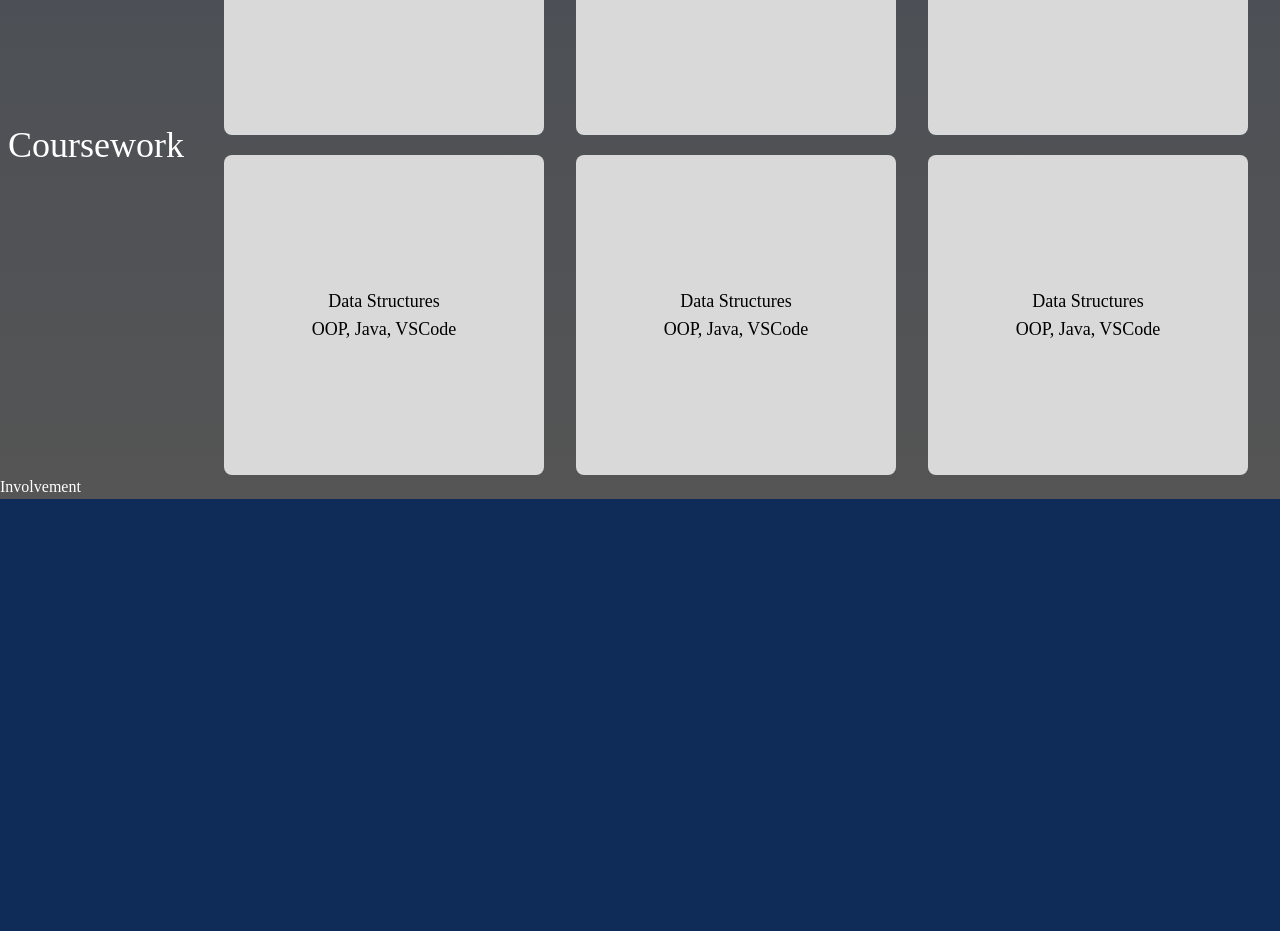
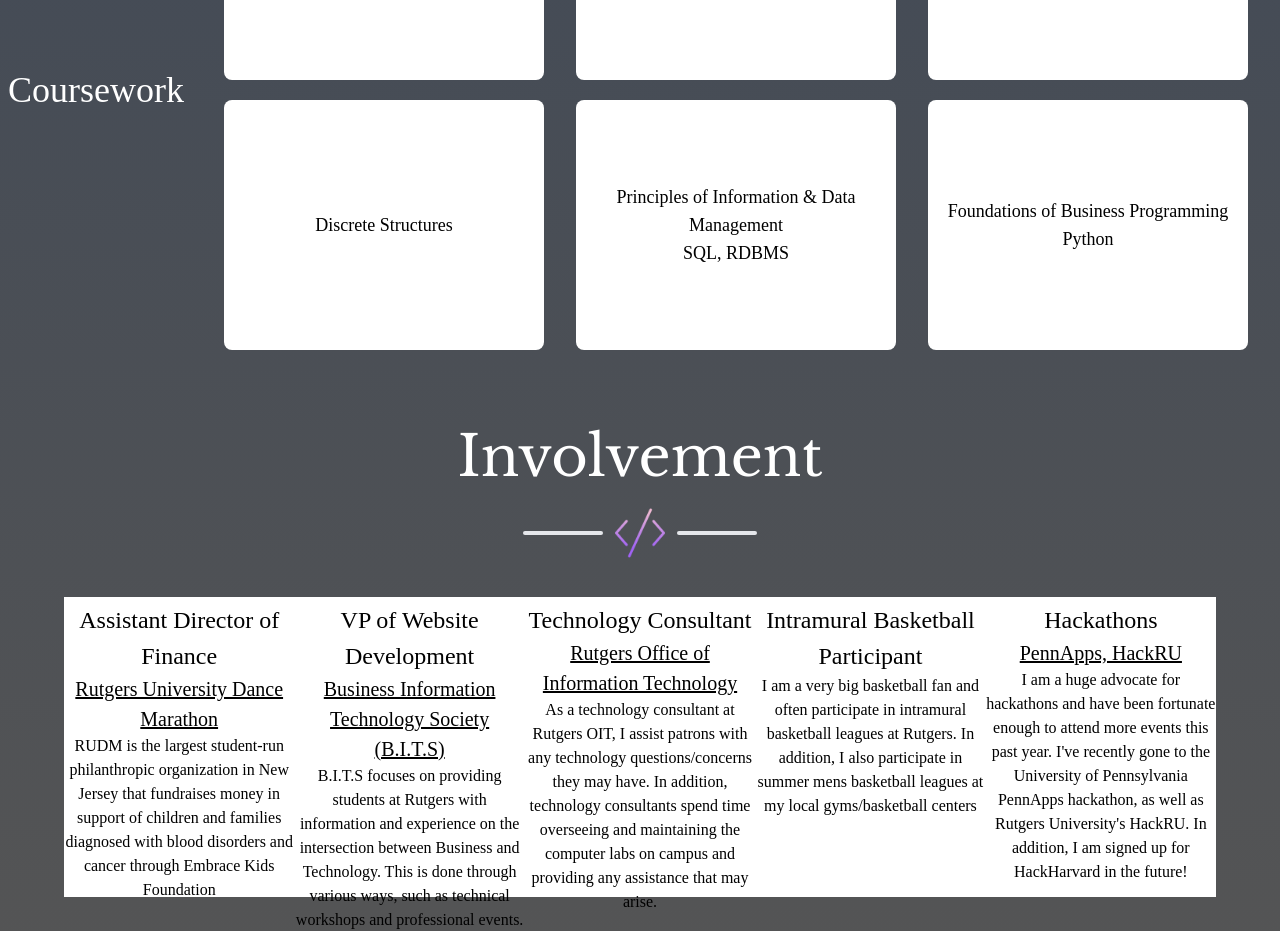
Before and after one commit to Timothytuen03/portfoliov2, a Next.js app: page / in a window 1280 px wide. Shown: the part 3527-4458 px from the top of the page. Before the commit the page ends 4026 px from the top, so only its background shows below. Built offline with nearby package versions, Linux system fonts and the light colour scheme; a web font is replaced by a local one.

Commit message:
prep for vercel

```diff
--- a/src/app/Education.js
+++ b/src/app/Education.js
@@ -39,10 +39,10 @@
                 </div>
             </div>
             <div className='flex flex-col w-[100vw] mt-[20px]'>
-                <div className='flex'>
+                <div className='flex mt-[15px]'>
                     <h1 className='mt-auto mb-auto w-[15vw] text-center text-[36px]'>Coursework</h1>
                     <div className='flex justify-evenly w-[85vw] flex-wrap gap-y-5'>
-                        <div className='bg-[#D9D9D9] lg:w-[320px] lg:h-[320px] flex flex-col justify-center
+                        <div className='bg-white lg:w-[320px] lg:h-[250px] flex flex-col justify-center
                     items-center rounded-lg text-black text-center'
                         onMouseEnter={() => setDSHover(true)}
                         onMouseLeave={() => setDSHover(false)}
@@ -63,105 +63,75 @@
                             </div>
                         </div>
 
-                        <div className='bg-[#D9D9D9] lg:w-[320px] lg:h-[320px] flex flex-col justify-center
+                        <div className='bg-white lg:w-[320px] lg:h-[250px] flex flex-col justify-center
                     items-center rounded-lg text-black text-center'
                         onMouseEnter={() => setCAHover(true)}
                         onMouseLeave={() => setCAHover(false)}
                     >
-                            <h3 className={caHover ? "hidden" : 'text-lg'}>Data Structures</h3>
-                            <p className={caHover ? "hidden" : 'text-lg'}>OOP, Java, VSCode</p>
+                            <h3 className={caHover ? "hidden" : 'text-lg'}>Computer Architecture</h3>
+                            <p className={caHover ? "hidden" : 'text-lg'}>C, Unix, Assembly, Binary, Memory</p>
                             <div className={caHover ? "" : "hidden"}>
-                                <p>Students learn to analyze algorithm efficiency and select appropriate abstract
-                                    data types. The course covers
-                                    data structure tradeoffs and the design of structures for operations like
-                                    insertion and deletion. Advanced topics include combining structures for
-                                    complex problem-solving and predicting algorithm behavior through code
-                                    analysis. Students gain expertise in error detection and resolution,
-                                    ensuring implementations align with intended outcomes. The course culminates
-                                    in tailored designs of data structures and algorithms.
+                                <p>
+
                                 </p>
 
                             </div>
                         </div>
 
-                        <div className='bg-[#D9D9D9] lg:w-[320px] lg:h-[320px] flex flex-col justify-center
+                        <div className='bg-white lg:w-[320px] lg:h-[250px] flex flex-col justify-center
                     items-center rounded-lg text-black text-center'
                         onMouseEnter={() => setAlgosHover(true)}
                         onMouseLeave={() => setAlgosHover(false)}
                     >
-                            <h3 className={algosHover ? "hidden" : 'text-lg'}>Data Structures</h3>
-                            <p className={algosHover ? "hidden" : 'text-lg'}>OOP, Java, VSCode</p>
+                            <h3 className={algosHover ? "hidden" : 'text-lg'}>Design & Analysis of Algorithms</h3>
+                            <p className={algosHover ? "hidden" : 'text-lg'}> </p>
                             <div className={algosHover ? "" : "hidden"}>
-                                <p>Students learn to analyze algorithm efficiency and select appropriate abstract
-                                    data types. The course covers
-                                    data structure tradeoffs and the design of structures for operations like
-                                    insertion and deletion. Advanced topics include combining structures for
-                                    complex problem-solving and predicting algorithm behavior through code
-                                    analysis. Students gain expertise in error detection and resolution,
-                                    ensuring implementations align with intended outcomes. The course culminates
-                                    in tailored designs of data structures and algorithms.
+                                <p>
+
                                 </p>
 
                             </div>
                         </div>
-                        <div className='bg-[#D9D9D9] lg:w-[320px] lg:h-[320px] flex flex-col justify-center
+                        <div className='bg-white lg:w-[320px] lg:h-[250px] flex flex-col justify-center
                     items-center rounded-lg text-black text-center'
                         onMouseEnter={() => setDiscreteHover(true)}
                         onMouseLeave={() => setDiscreteHover(false)}
                     >
-                            <h3 className={discreteHover ? "hidden" : 'text-lg'}>Data Structures</h3>
-                            <p className={discreteHover ? "hidden" : 'text-lg'}>OOP, Java, VSCode</p>
+                            <h3 className={discreteHover ? "hidden" : 'text-lg'}>Discrete Structures</h3>
+                            <p className={discreteHover ? "hidden" : 'text-lg'}> </p>
                             <div className={discreteHover ? "" : "hidden"}>
-                                <p>Students learn to analyze algorithm efficiency and select appropriate abstract
-                                    data types. The course covers
-                                    data structure tradeoffs and the design of structures for operations like
-                                    insertion and deletion. Advanced topics include combining structures for
-                                    complex problem-solving and predicting algorithm behavior through code
-                                    analysis. Students gain expertise in error detection and resolution,
-                                    ensuring implementations align with intended outcomes. The course culminates
-                                    in tailored designs of data structures and algorithms.
+                                <p>
+
                                 </p>
 
                             </div>
                         </div>
 
-                        <div className='bg-[#D9D9D9] lg:w-[320px] lg:h-[320px] flex flex-col justify-center
+                        <div className='bg-white lg:w-[320px] lg:h-[250px] flex flex-col justify-center
                     items-center rounded-lg text-black text-center'
                         onMouseEnter={() => setDBHover(true)}
                         onMouseLeave={() => setDBHover(false)}
                     >
-                            <h3 className={dbHover ? "hidden" : 'text-lg'}>Data Structures</h3>
-                            <p className={dbHover ? "hidden" : 'text-lg'}>OOP, Java, VSCode</p>
+                            <h3 className={dbHover ? "hidden" : 'text-lg'}>Principles of Information & Data Management</h3>
+                            <p className={dbHover ? "hidden" : 'text-lg'}>SQL, RDBMS</p>
                             <div className={dbHover ? "" : "hidden"}>
-                                <p>Students learn to analyze algorithm efficiency and select appropriate abstract
-                                    data types. The course covers
-                                    data structure tradeoffs and the design of structures for operations like
-                                    insertion and deletion. Advanced topics include combining structures for
-                                    complex problem-solving and predicting algorithm behavior through code
-                                    analysis. Students gain expertise in error detection and resolution,
-                                    ensuring implementations align with intended outcomes. The course culminates
-                                    in tailored designs of data structures and algorithms.
+                                <p>
+
                                 </p>
 
                             </div>
                         </div>
 
-                        <div className='bg-[#D9D9D9] lg:w-[320px] lg:h-[320px] flex flex-col justify-center
+                        <div className='bg-white lg:w-[320px] lg:h-[250px] flex flex-col justify-center
                     items-center rounded-lg text-black text-center'
                         onMouseEnter={() => setFoundationsHover(true)}
                         onMouseLeave={() => setFoundationsHover(false)}
                     >
-                            <h3 className={foundationsHover ? "hidden" : 'text-lg'}>Data Structures</h3>
-                            <p className={foundationsHover ? "hidden" : 'text-lg'}>OOP, Java, VSCode</p>
+                            <h3 className={foundationsHover ? "hidden" : 'text-lg'}>Foundations of Business Programming</h3>
+                            <p className={foundationsHover ? "hidden" : 'text-lg'}>Python</p>
                             <div className={foundationsHover ? "" : "hidden"}>
-                                <p>Students learn to analyze algorithm efficiency and select appropriate abstract
-                                    data types. The course covers
-                                    data structure tradeoffs and the design of structures for operations like
-                                    insertion and deletion. Advanced topics include combining structures for
-                                    complex problem-solving and predicting algorithm behavior through code
-                                    analysis. Students gain expertise in error detection and resolution,
-                                    ensuring implementations align with intended outcomes. The course culminates
-                                    in tailored designs of data structures and algorithms.
+                                <p>
+
                                 </p>
 
                             </div>
@@ -170,11 +140,28 @@
                     </div>
 
                 </div>
-                <div>
-                    <h1>Involvement</h1>
+                {/* <div className='flex justify-center w-[100vw] mt-[40px]'>
+                    <h1 className='mt-auto mb-auto w-[15vw] text-center text-[36px]'>Involvement</h1>
+                    <div className='flex justify-evenly w-[85vw] flex-wrap gap-y-5'>
+                        <div className='bg-[#D9D9D9] lg:w-[320px] lg:h-[320px] flex flex-col justify-center
+                            items-center rounded-lg text-black text-center'>
+                            <h1>Assistant Director of Finance</h1>
+                            <h1>Rutgers University Dance Marathon</h1>
+                        </div>
+                        <div className='bg-[#D9D9D9] lg:w-[320px] lg:h-[320px] flex flex-col justify-center
+                            items-center rounded-lg text-black text-center'>
+                            <h1>Vice President of Website Development</h1>
+                            <h1>Rutgers Business Information Technology Society (B.I.T.S)</h1>
+                        </div>
+                        <div className='bg-[#D9D9D9] lg:w-[320px] lg:h-[320px] flex flex-col justify-center
+                            items-center rounded-lg text-black text-center'>
+                            <h1>Technology Consultant</h1>
+                            <h1>Rutgers Office of Information Technology</h1>
+                        </div>
+                    </div>
 
 
-                </div>
+                </div> */}
             </div>
         </div>
     </div>
--- /dev/null
+++ b/src/app/Involvement.js
@@ -0,0 +1,61 @@
+'use client'
+import React, {useState} from 'react'
+import Image from 'next/image'
+
+function Involvement() {
+  return (
+    <div className="min-h-[75vh] mt-[65px] flex-col flex items-center w-100vw font-markazi">
+        <h1 className="text-center text-[56px] font-libre">Involvement</h1>
+
+        <div className="inline-flex items-center justify-center">
+            <hr className="w-20 h-1 my-8 bg-gray-200 border-0 rounded mr-3"/>
+            <Image src="/images/code_purple.png" width={50} height={50} className="place-self-center"/>
+            <hr className="w-20 h-1 my-8 bg-gray-200 border-0 rounded ml-3"/>
+        </div>
+
+        <div className='w-[90vw] flex justify-evenly text-center mt-[30px]'>
+            <div className='w-[240px] h-[300px] bg-white text-black'>
+                <h1 className='text-[24px] pt-[5px]'>Assistant Director of Finance</h1>
+                <h2 className='text-[20px] underline'>Rutgers University Dance Marathon</h2>
+                <p>RUDM is the largest student-run philanthropic organization in New Jersey that fundraises money in support of
+                    children and families diagnosed with blood disorders and cancer through Embrace Kids Foundation
+                </p>
+            </div>
+            <div className='w-[240px] h-[300px] bg-white text-black'>
+                <h1 className='text-[24px] pt-[5px]'>VP of Website Development</h1>
+                <h2 className='text-[20px] underline'>Business Information Technology Society (B.I.T.S)</h2>
+                <p>B.I.T.S focuses on providing students at Rutgers with information and experience on the intersection between Business and Technology.
+                    This is done through various ways, such as technical workshops and professional events.
+                </p>
+            </div>
+            <div className='w-[240px] h-[300px] bg-white text-black'>
+                <h1 className='text-[24px] pt-[5px]'>Technology Consultant</h1>
+                <h2 className='text-[20px] underline'>Rutgers Office of Information Technology</h2>
+                <p>
+                    As a technology consultant at Rutgers OIT, I assist patrons with any technology questions/concerns they may have. In addition, technology
+                    consultants spend time overseeing and maintaining the computer labs on campus and providing any assistance that may arise.
+                </p>
+            </div>
+            <div className='w-[240px] h-[300px] bg-white text-black'>
+                <h1 className='text-[24px] pt-[5px]'>Intramural Basketball Participant</h1>
+                <p>
+                    I am a very big basketball fan and often participate in intramural basketball leagues at Rutgers. In addition, I also participate in
+                    summer mens basketball leagues at my local gyms/basketball centers
+                </p>
+            </div>
+            <div className='w-[240px] h-[300px] bg-white text-black'>
+                <h1 className='text-[24px] pt-[5px]'>Hackathons</h1>
+                <h2 className='text-[20px] underline'>PennApps, HackRU</h2>
+                <p>
+                    I am a huge advocate for hackathons and have been fortunate enough to attend more events this past year. I've recently gone to
+                    the University of Pennsylvania PennApps hackathon, as well as Rutgers University's HackRU. In addition, I am signed up for
+                    HackHarvard in the future!
+                </p>
+            </div>
+        </div>
+
+    </div>
+  )
+}
+
+export default Involvement
--- a/src/app/page.js
+++ b/src/app/page.js
@@ -2,6 +2,7 @@
 import About from './About'
 import Projects from './Projects'
 import Education from './Education'
+import Involvement from './Involvement'
 import Link from 'next/link'
 
 function Navbar() {
@@ -29,6 +30,7 @@
       <About id="about"/>
       <Projects id="projects"/>
       <Education id="edu"/>
+      <Involvement id="involvement"/>
     </div>
   )
 }
```
